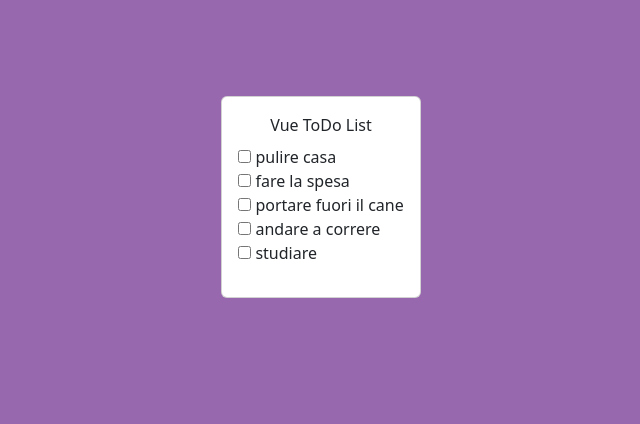
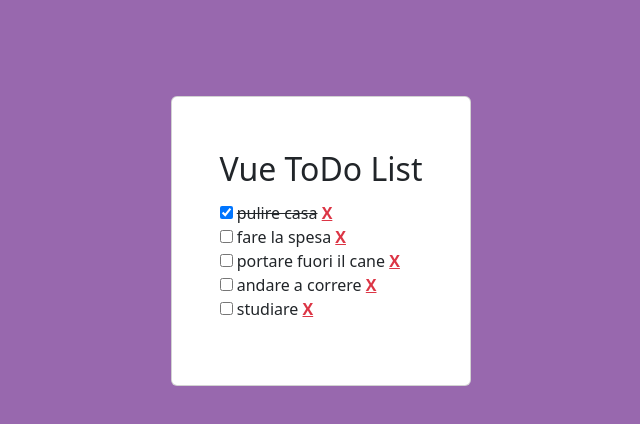
Before and after one commit to meta-ela/vue-todolist, a plain HTML site: page index.html in a window 1280 px wide. Shown: the whole page, without its empty margins (319-959 px from the left). Drawn offline with nearby package versions, Linux system fonts and the light colour scheme.

Commit message:
Adds milestone1

```diff
--- a/index.html
+++ b/index.html
@@ -17,12 +17,16 @@
         <div class="container py-5 min-vh-100">
             <div class="d-flex justify-content-center py-5 h-100">
                 <div class="card">
-                    <div class="card-body">
-                        <div class="card-title text-center">Vue ToDo List</div>
+                    <div class="card-body p-5">
+                        <div class="card-title text-center fs-2">Vue ToDo List</div>
                         <ul class="list-unstyled">
                             <li v-for="(item, i) in toDoList">
-                                <input type="checkbox" name="check" :id="'listItem_' + i">
-                                <label :for="'listItem_' + i">{{item.text}}</label>
+                                <!-- con la i stampo in li un numero progressivo per
+                                creare un id diverso per ogni item,
+                            al true aggiunge text-decoration-line-through-->
+                                <input v-model="item.done" type="checkbox" name="check" :id="'listItem_' + i">
+                                <label :class="{'text-decoration-line-through': item.done}" :for="'listItem_' + i">{{item.text}}</label>
+                                <a class="text-danger fw-bold" href="#">X</a>
                             </li>
                         </ul>
                     </div>
--- a/main.js
+++ b/main.js
@@ -40,7 +40,7 @@ new Vue ({
         toDoList: [
             {
                 text: "pulire casa",
-                done: false,
+                done: true,
             },
             {
                 text: "fare la spesa",
```
